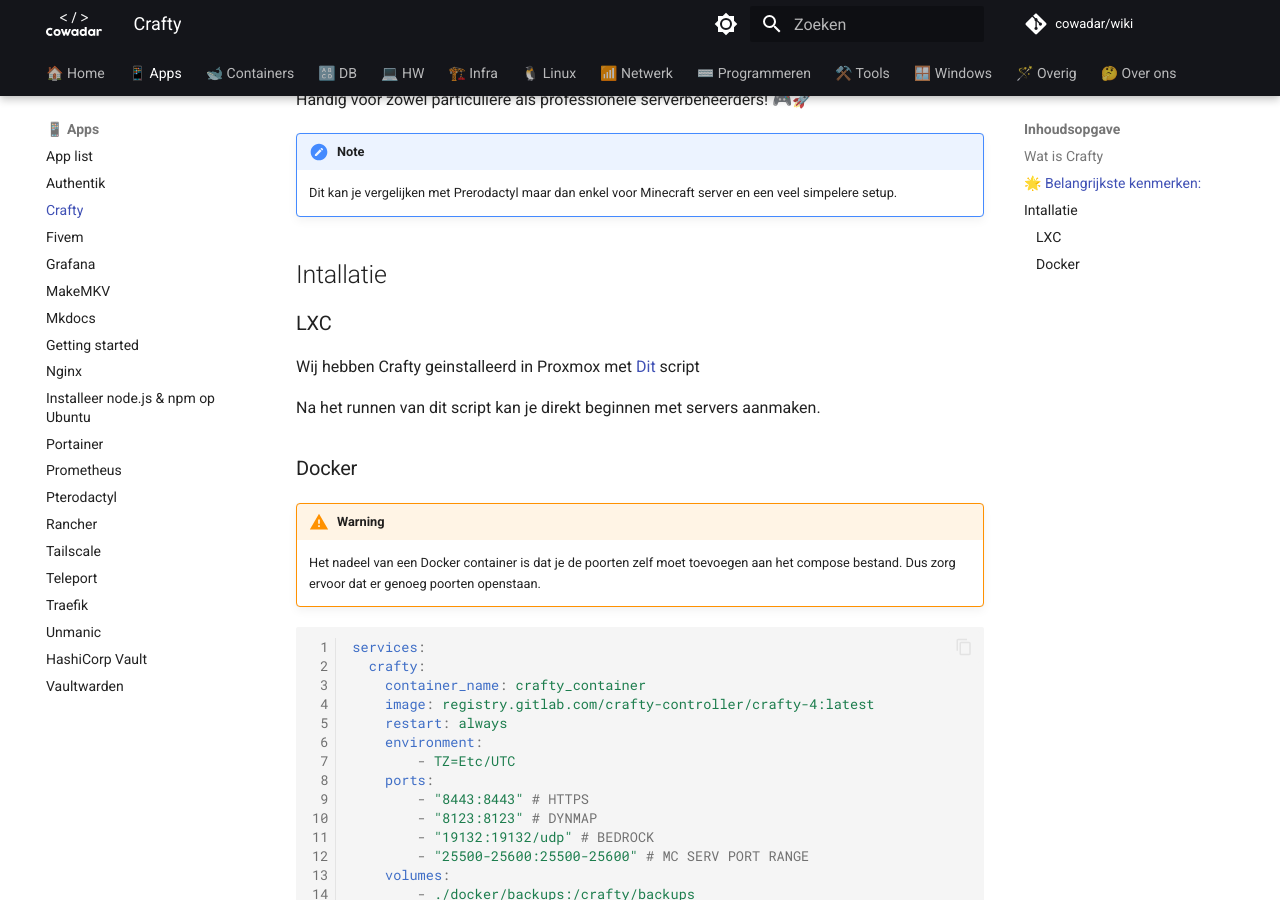
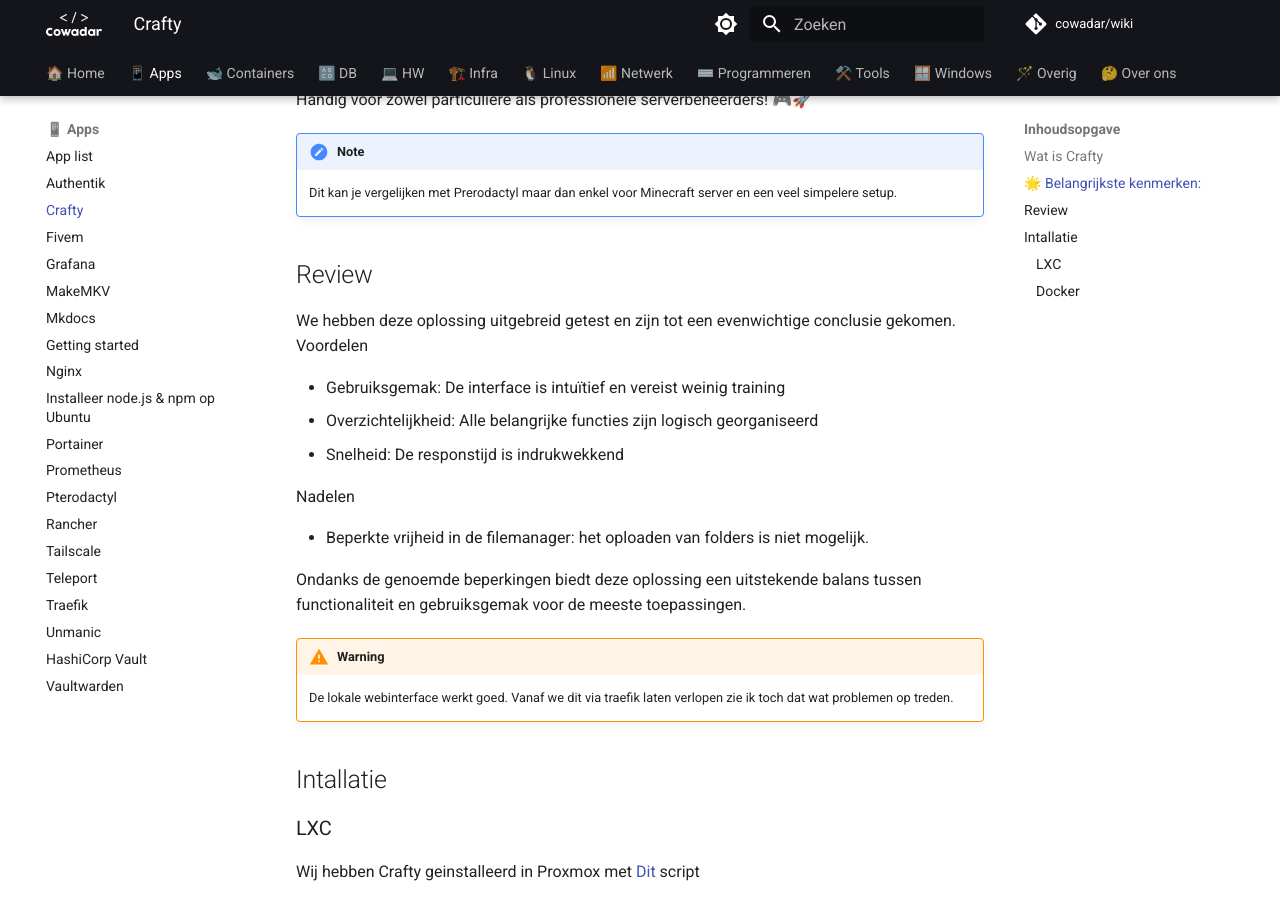
Before and after one commit to cowadar/wiki, an MkDocs documentation site: the page built from docs/apps/crafty-controller.md, in a window 1280 px wide and 900 px high, scrolled down 535 px. Built offline with MkDocs 1.6.1 and Material for MkDocs 9.7.7, drawn with Linux system fonts in a browser that asks for light colours; comment, search, counter and statistics services are not loaded.

Commit message:
add crafty page

```diff
--- a/docs/apps/crafty-controller.md
+++ b/docs/apps/crafty-controller.md
@@ -15,6 +15,22 @@
 !!! note
     Dit kan je vergelijken met Prerodactyl maar dan enkel voor Minecraft server en een veel simpelere setup.
 
+## Review
+We hebben deze oplossing uitgebreid getest en zijn tot een evenwichtige conclusie gekomen.
+Voordelen
+
+- Gebruiksgemak: De interface is intuïtief en vereist weinig training
+- Overzichtelijkheid: Alle belangrijke functies zijn logisch georganiseerd
+- Snelheid: De responstijd is indrukwekkend
+
+Nadelen
+
+- Beperkte vrijheid in de filemanager: het oploaden van folders is niet mogelijk.
+
+Ondanks de genoemde beperkingen biedt deze oplossing een uitstekende balans tussen functionaliteit en gebruiksgemak voor de meeste toepassingen.
+
+!!! warning
+    De lokale webinterface werkt goed. Vanaf we dit via traefik laten verlopen zie ik toch dat wat problemen op treden.
 ## Intallatie
 
 ### LXC
```
